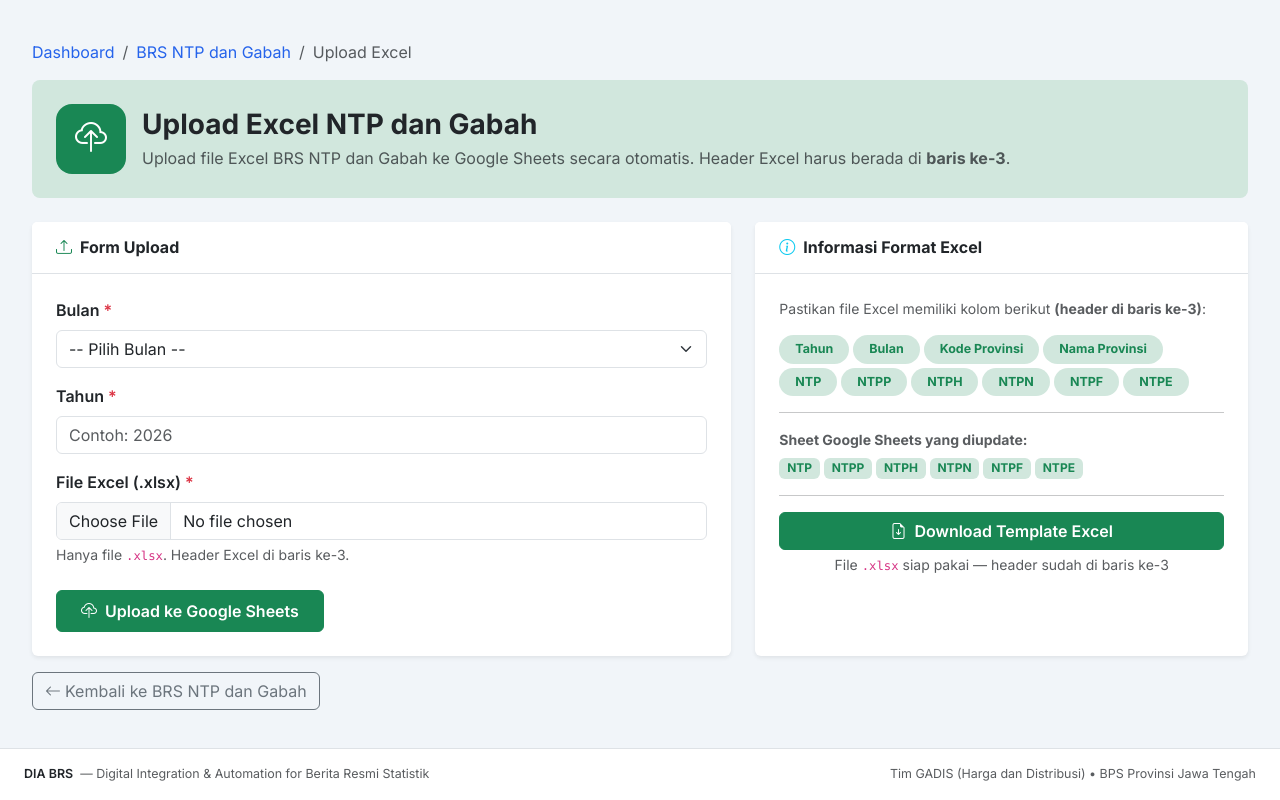
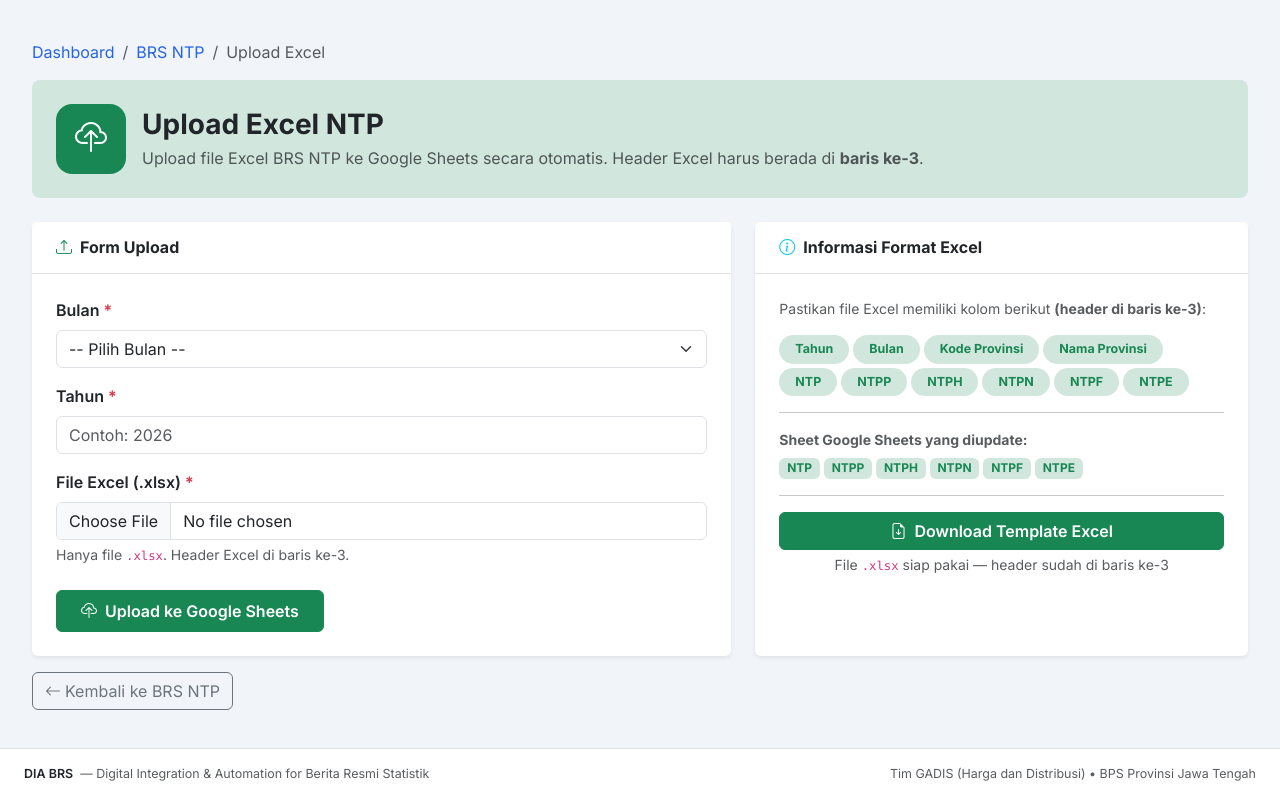
Before and after one commit to diabrs3300/klik-distribusi, a Python web app: template app/templates/upload_ntp.html in a window 1280 px wide. Run offline with Jinja, Linux system fonts and the light colour scheme; the template is opened without the code that fills it, so the values that code supplies are empty.

Commit message:
perubahan nomenklatur

```diff
--- a/app/templates/dashboard.html
+++ b/app/templates/dashboard.html
@@ -42,7 +42,7 @@
         {% endif %}
 
         {% if current_user.akses.get('akses_ntp') %}
-        <!-- 2. NTP dan Gabah -->
+        <!-- 2. NTP -->
         <div class="col-md-6 col-xl-4">
             <a href="{{ url_for('main.brs_ntp') }}" class="text-decoration-none">
                 <div class="card brs-card h-100 shadow-sm">
@@ -50,8 +50,8 @@
                         <div class="brs-icon-wrap bg-success-subtle text-success mb-3">
                             <i class="bi bi-tree fs-3"></i>
                         </div>
-                        <h5 class="card-title fw-bold">BRS NTP dan Gabah</h5>
-                        <p class="card-text text-muted small">Berita Resmi Statistik Nilai Tukar Petani dan Harga Gabah
+                        <h5 class="card-title fw-bold">BRS NTP</h5>
+                        <p class="card-text text-muted small">Berita Resmi Statistik Nilai Tukar Petani
                             Jawa Tengah.</p>
                         <span class="badge bg-success-subtle text-success mt-1">9 Dokumen</span>
                     </div>
--- a/app/templates/upload_ntp.html
+++ b/app/templates/upload_ntp.html
@@ -7,7 +7,7 @@
     <nav aria-label="breadcrumb" class="mb-3">
         <ol class="breadcrumb">
             <li class="breadcrumb-item"><a href="{{ url_for('main.dia_brs') }}">Dashboard</a></li>
-            <li class="breadcrumb-item"><a href="{{ url_for('main.brs_ntp') }}">BRS NTP dan Gabah</a></li>
+            <li class="breadcrumb-item"><a href="{{ url_for('main.brs_ntp') }}">BRS NTP</a></li>
             <li class="breadcrumb-item active">Upload Excel</li>
         </ol>
     </nav>
@@ -33,9 +33,9 @@
                 <i class="bi bi-cloud-upload fs-2"></i>
             </div>
             <div>
-                <h3 class="fw-bold mb-1">Upload Excel NTP dan Gabah</h3>
+                <h3 class="fw-bold mb-1">Upload Excel NTP</h3>
                 <p class="mb-0 text-muted">
-                    Upload file Excel BRS NTP dan Gabah ke Google Sheets secara otomatis.
+                    Upload file Excel BRS NTP ke Google Sheets secara otomatis.
                     Header Excel harus berada di <strong>baris ke-3</strong>.
                 </p>
             </div>
@@ -157,7 +157,7 @@
 
     <div class="mt-3">
         <a href="{{ url_for('main.brs_ntp') }}" class="btn btn-outline-secondary">
-            <i class="bi bi-arrow-left me-1"></i>Kembali ke BRS NTP dan Gabah
+            <i class="bi bi-arrow-left me-1"></i>Kembali ke BRS NTP
         </a>
     </div>
 
```
Also changed, not shown: app/main/routes.py (+10 -10 lines), app/templates/brs/ntp.html (+4 -4 lines).
